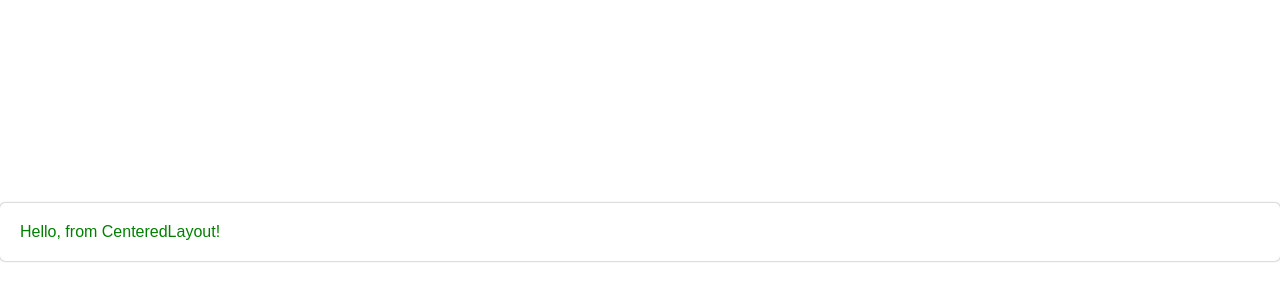
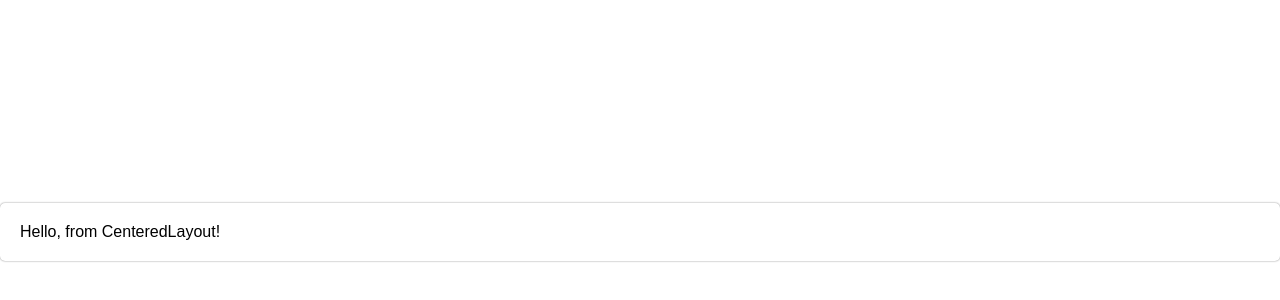
Before and after one commit to lvjhn/laravel-svelte-template.frontend, a SvelteKit app: page /demos/layouts/centered in a window 1280 px wide. Shown: the part 168-468 px from the top of the page. Built offline with nearby package versions, Linux system fonts and the light colour scheme; no server answers.

Commit message:
General update

```diff
--- a/src/routes/demos/layouts/centered/+page.svelte
+++ b/src/routes/demos/layouts/centered/+page.svelte
@@ -14,7 +14,6 @@
     :global(.content) {
         width: 100%;
         height: 100%;
-        color: green;
     }
 
     .inner-content {
```
